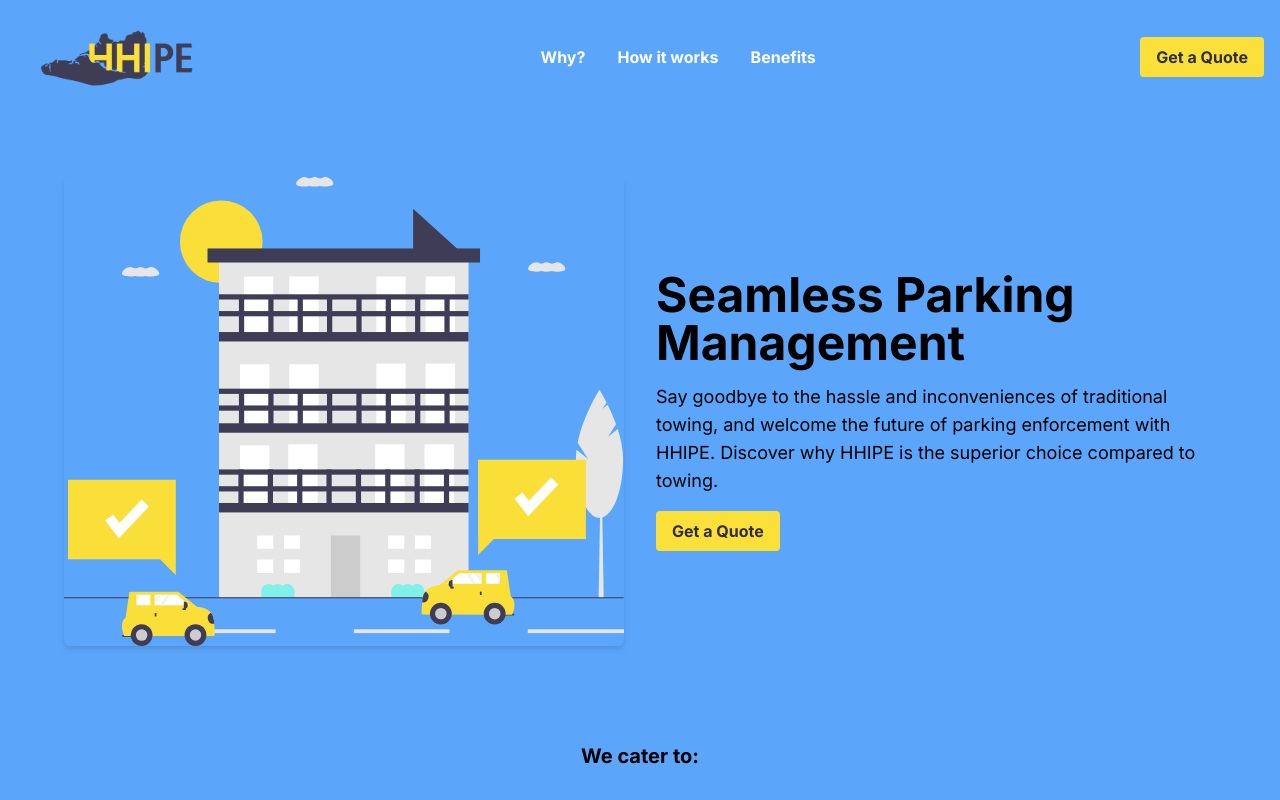
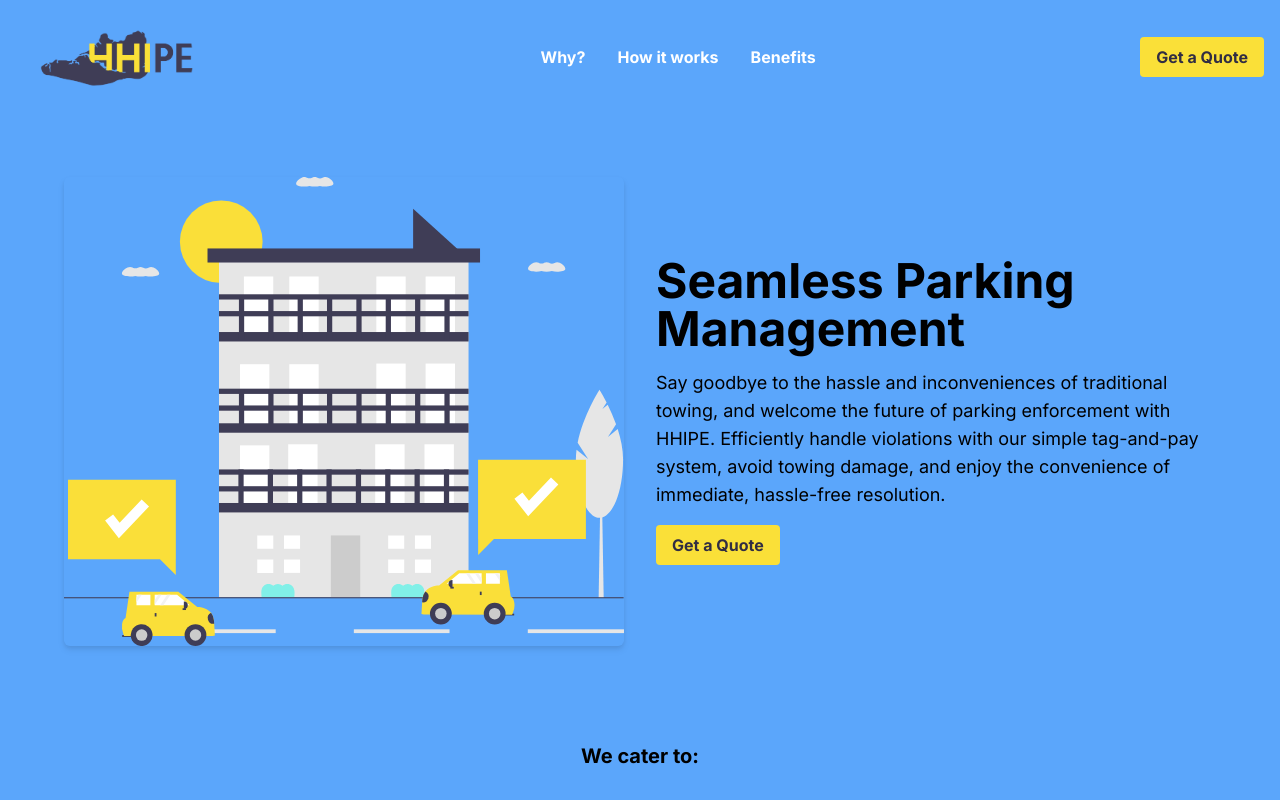
Before and after one commit to eftpmc/hhip-open-source, a Next.js app: page / in a window 1280 px wide. Shown: the top 800 px of the page. Built offline with nearby package versions, Linux system fonts and the light colour scheme.

Commit message:
description update

```diff
--- a/app/page.tsx
+++ b/app/page.tsx
@@ -52,7 +52,7 @@
           </div>
           <div className="md:w-1/2 p-4 flex flex-col items-start">
             <h1 className="text-5xl font-bold mb-4">Seamless Parking Management</h1>
-            <p className="text-lg mb-4">Say goodbye to the hassle and inconveniences of traditional towing, and welcome the future of parking enforcement with HHIPE. Discover why HHIPE is the superior choice compared to towing.</p>
+            <p className="text-lg mb-4">Say goodbye to the hassle and inconveniences of traditional towing, and welcome the future of parking enforcement with HHIPE. Efficiently handle violations with our simple tag-and-pay system, avoid towing damage, and enjoy the convenience of immediate, hassle-free resolution.</p>
             <a className="bg-yellow text-navy font-bold py-2 px-4 rounded" href="mailto:gregg@digital-diversity.com">
             Get a Quote
             </a>
```
